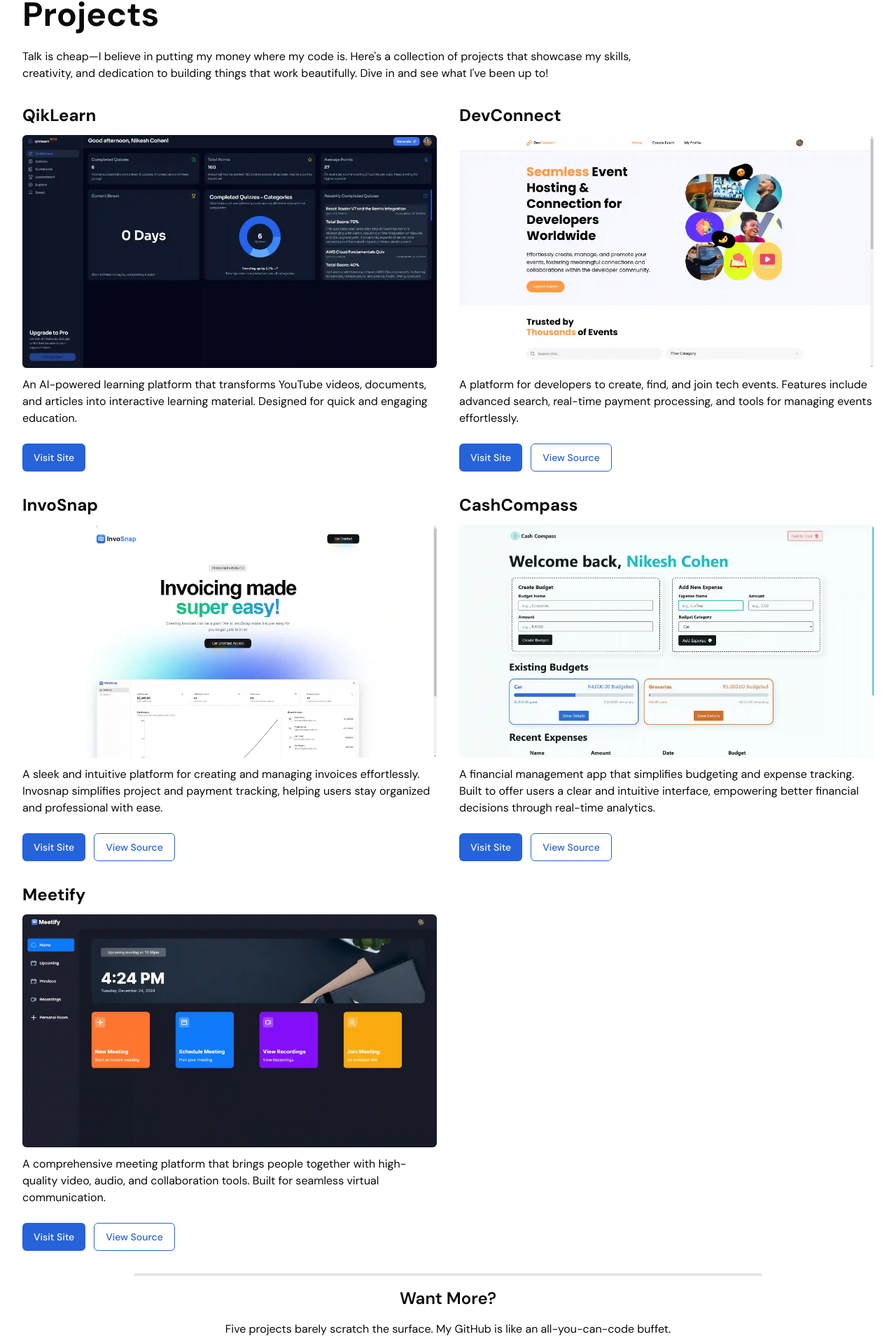
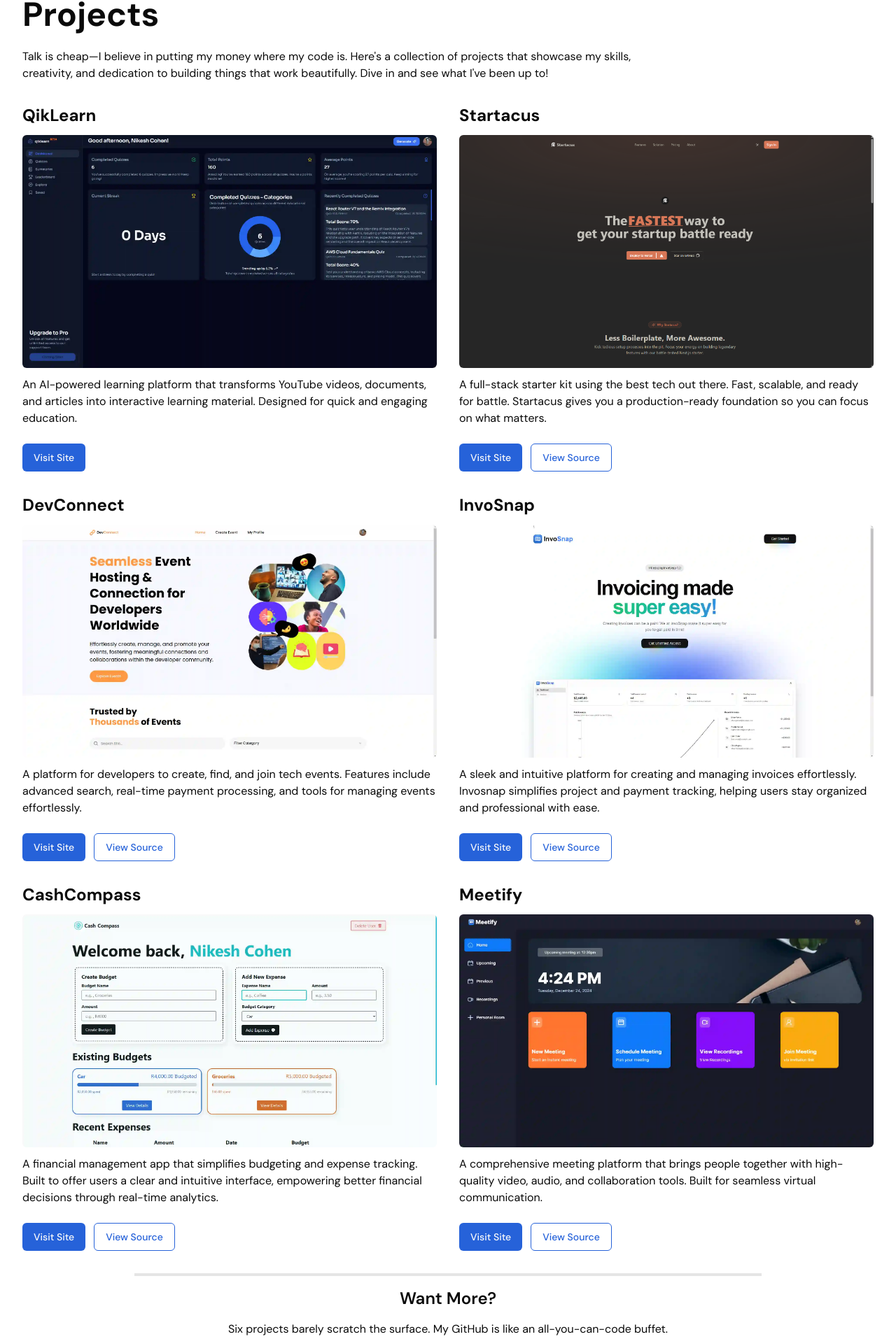
Before and after one commit to NikeshCohen/portfolio, a Next.js app: page / in a window 1280 px wide. Shown: the part 1543-3457 px from the top of the page at 70% size. Built offline with nearby package versions, Linux system fonts and the light colour scheme.

Commit message:
add project

```diff
--- a/app/(main)/_sections/Projects.tsx
+++ b/app/(main)/_sections/Projects.tsx
@@ -13,9 +13,9 @@ import { Button } from "@/components/ui/button";
 function Project({ project }: { project: Project }) {
   return (
     <div className="">
-      <h1 className="inline-block text-2xl font-bold">{project.name}</h1>
+      <h1 className="inline-block font-bold text-2xl">{project.name}</h1>
 
-      <div className="relative mx-auto mt-3 aspect-video w-full max-w-2xl">
+      <div className="relative mx-auto mt-3 w-full max-w-2xl aspect-video">
         <Image
           src={project.imageUrl}
           alt={`${project.name}`}
@@ -26,7 +26,7 @@ function Project({ project }: { project: Project }) {
 
       <p className="mt-3">{project.description}</p>
 
-      <div className="mt-6 flex flex-col gap-3 md:flex-row">
+      <div className="flex md:flex-row flex-col gap-3 mt-6">
         <Link href={project.url} target="_blank">
           <Button
             effect="expandIcon"
@@ -40,7 +40,7 @@ function Project({ project }: { project: Project }) {
         {project.github && (
           <Link href={project.github} target="_blank">
             <Button
-              className="w-full border-primary bg-transparent text-primary hover:bg-transparent hover:text-primary md:w-auto"
+              className="bg-transparent hover:bg-transparent border-primary w-full md:w-auto text-primary hover:text-primary"
               variant="outline"
               effect="ringHover"
             >
@@ -55,8 +55,8 @@ function Project({ project }: { project: Project }) {
 
 function Projects() {
   return (
-    <section className="layout min-h-dvh" id="projects">
-      <h1 className="inline-block text-4xl font-bold lg:text-5xl">Projects</h1>
+    <section className="min-h-dvh layout" id="projects">
+      <h1 className="inline-block font-bold text-4xl lg:text-5xl">Projects</h1>
       <div className="mt-6">
         <p className="mb-8 max-w-4xl">
           Talk is cheap—I believe in putting my money where my code is.
@@ -65,17 +65,17 @@ function Projects() {
           Dive in and see what I&apos;ve been up to!
         </p>
 
-        <div className="grid grid-cols-1 gap-8 md:grid-cols-2">
+        <div className="gap-8 grid grid-cols-1 md:grid-cols-2">
           {PROJECTS.map((project) => (
             <Project key={project.name} project={project} />
           ))}
         </div>
       </div>
 
-      <div className="ml-auto mr-auto mt-8 max-w-4xl border-t-4 pt-4">
-        <h2 className="text-center text-2xl font-semibold">Want More?</h2>
-        <p className="mb-2 ml-auto mr-auto mt-4 max-w-2xl text-center">
-          Five projects barely scratch the surface. My GitHub is like an
+      <div className="mt-8 mr-auto ml-auto pt-4 border-t-4 max-w-4xl">
+        <h2 className="font-semibold text-2xl text-center">Want More?</h2>
+        <p className="mt-4 mr-auto mb-2 ml-auto max-w-2xl text-center">
+          Six projects barely scratch the surface. My GitHub is like an
           all-you-can-code buffet. Check it out for the full lineup of what
           I&apos;ve been building!
         </p>
@@ -85,7 +85,7 @@ function Projects() {
             <Button variant="default" effect="shineHover">
               <span>Github</span>
 
-              <Github className="h-5 w-5" />
+              <Github className="w-5 h-5" />
             </Button>
           </Link>
         </div>
--- /dev/null
+++ b/app/(tools)/test/page.tsx
@@ -0,0 +1,105 @@
+"use client";
+
+import { useMemo, useRef, useState } from "react";
+
+import Accordion from "@yoopta/accordion";
+import ActionMenuList, {
+  DefaultActionMenuRender,
+} from "@yoopta/action-menu-list";
+import Blockquote from "@yoopta/blockquote";
+import Callout from "@yoopta/callout";
+import Code from "@yoopta/code";
+import Divider from "@yoopta/divider";
+import YooptaEditor, {
+  YooptaContentValue,
+  createYooptaEditor,
+} from "@yoopta/editor";
+import Embed from "@yoopta/embed";
+import { HeadingOne, HeadingThree, HeadingTwo } from "@yoopta/headings";
+import Link from "@yoopta/link";
+import LinkTool, { DefaultLinkToolRender } from "@yoopta/link-tool";
+import { BulletedList, NumberedList, TodoList } from "@yoopta/lists";
+import {
+  Bold,
+  CodeMark,
+  Highlight,
+  Italic,
+  Strike,
+  Underline,
+} from "@yoopta/marks";
+import Paragraph from "@yoopta/paragraph";
+import Table from "@yoopta/table";
+import Toolbar, { DefaultToolbarRender } from "@yoopta/toolbar";
+
+const plugins = [
+  Paragraph,
+  Table,
+  Divider.extend({
+    elementProps: {
+      divider: (props) => ({
+        ...props,
+        color: "#007aff",
+      }),
+    },
+  }),
+  Accordion,
+  HeadingOne,
+  HeadingTwo,
+  HeadingThree,
+  Blockquote,
+  Callout,
+  NumberedList,
+  BulletedList,
+  TodoList,
+  Code,
+  Link,
+  Embed,
+];
+
+const TOOLS = {
+  ActionMenu: {
+    render: DefaultActionMenuRender,
+    tool: ActionMenuList,
+  },
+  Toolbar: {
+    render: DefaultToolbarRender,
+    tool: Toolbar,
+  },
+  LinkTool: {
+    render: DefaultLinkToolRender,
+    tool: LinkTool,
+  },
+};
+
+const MARKS = [Bold, Italic, CodeMark, Underline, Strike, Highlight];
+
+function WithBaseFullSetup() {
+  const [value, setValue] = useState<YooptaContentValue>({});
+  const editor = useMemo(() => createYooptaEditor(), []);
+  const selectionRef = useRef<HTMLDivElement>(null);
+
+  const onChange = (newValue: YooptaContentValue) => {
+    setValue(newValue);
+  };
+
+  return (
+    <div
+      // className="flex justify-center px-[20px] md:py-[100px] pt-[80px] md:pr-[80px] pb-[40px] md:pl-[200px]"
+      ref={selectionRef}
+    >
+      <YooptaEditor
+        editor={editor}
+        // @ts-expect-error Type compatibility issues between plugins
+        plugins={plugins}
+        tools={TOOLS}
+        marks={MARKS}
+        selectionBoxRoot={selectionRef}
+        value={value}
+        onChange={onChange}
+        autoFocus
+      />
+    </div>
+  );
+}
+
+export default WithBaseFullSetup;
--- a/constants/projects.ts
+++ b/constants/projects.ts
@@ -7,6 +7,14 @@ export const PROJECTS: Project[] = [
     description:
       "An AI-powered learning platform that transforms YouTube videos, documents, and articles into interactive learning material. Designed for quick and engaging education.",
     url: "https://qiklearn.club/",
+  },
+  {
+    name: "Startacus",
+    imageUrl: "/projects/startacus.png",
+    description:
+      " A full-stack starter kit using the best tech out there. Fast, scalable, and ready for battle. Startacus gives you a production-ready foundation so   you can focus on what matters.",
+    url: "https://startacus.dev/",
+    github: "https://github.com/NikeshCohen/Startacus",
   },
   {
     name: "DevConnect",
```
Also changed, not shown: public/projects/startacus.png (added).
